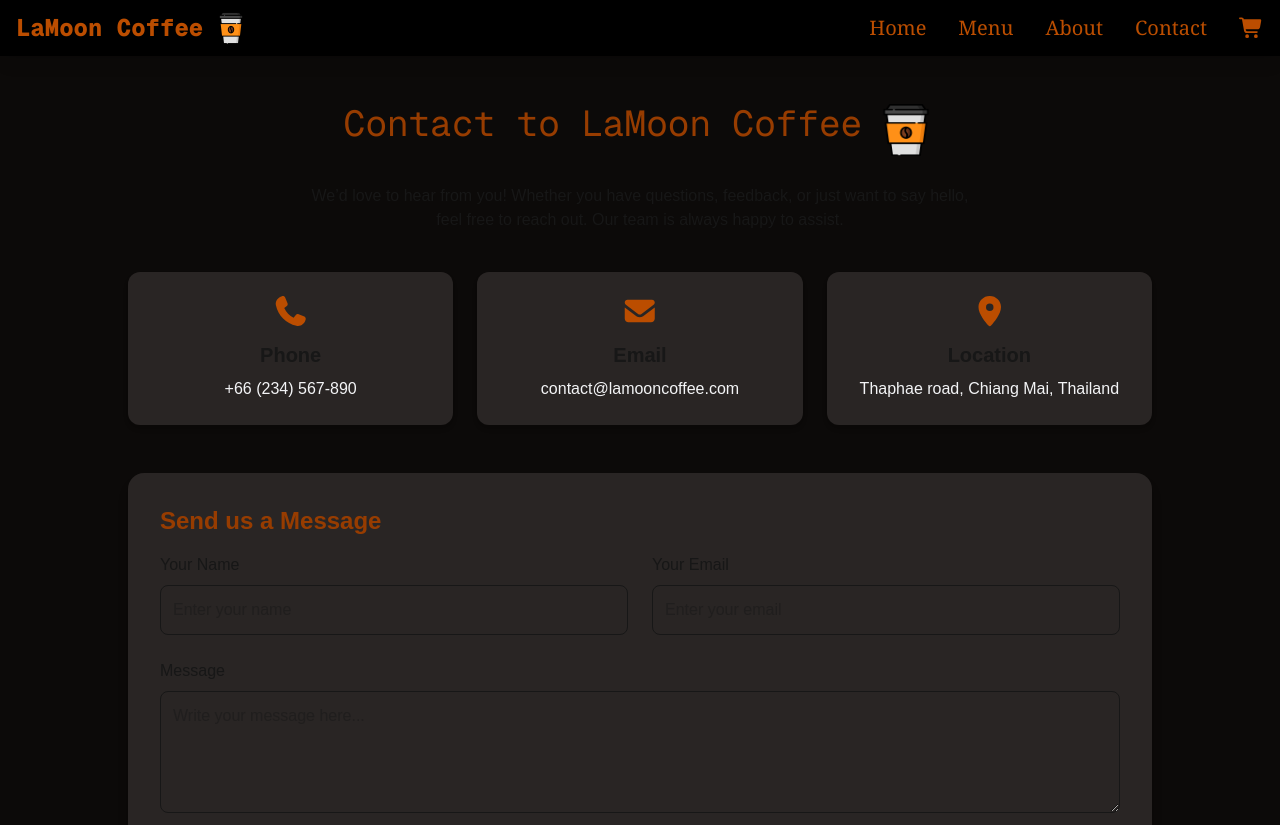
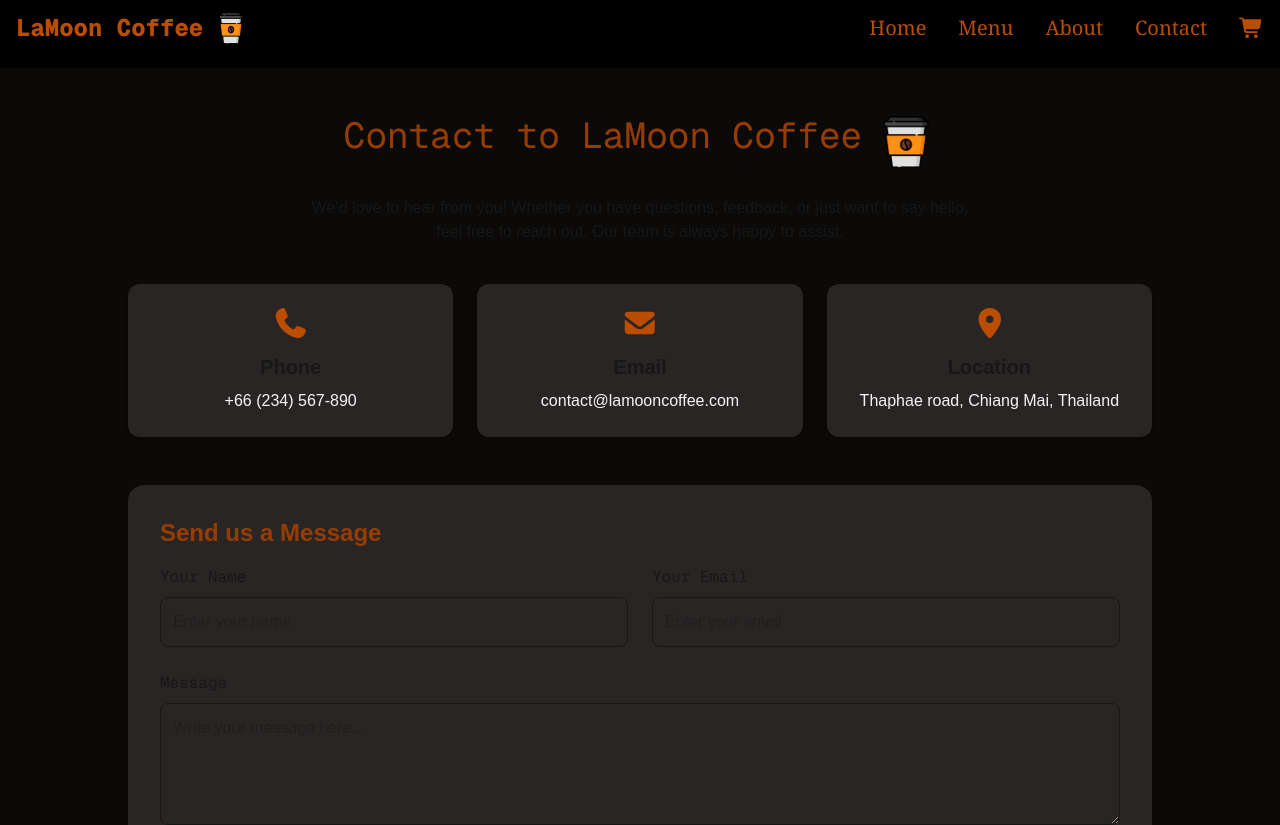
Before and after one commit to aung-min-khant123/amk-final-project, a Next.js app: page /contact in a window 1280 px wide. Shown: the top 825 px of the page. Built offline with nearby package versions, Linux system fonts and the light colour scheme.

Commit message:
backdrop filter

```diff
--- a/src/app/components/NavBar.jsx
+++ b/src/app/components/NavBar.jsx
@@ -10,7 +10,11 @@ export default function NavBar() {
   const totalQuantity = useSelector((state) => state.cart.totalQuantity);
 
   return (
-    <nav className="bg-black shadow-lg sticky top-0 z-50">
+    <nav
+  className={`bg-white/5 backdrop-blur-xl md:bg-black shadow-lg sticky top-0 z-50 md:h-17 transition-all duration-300
+  ${isOpen ? "h-65" : "h-auto"} md:h-17`}
+>
+
        <div className="container mx-auto px-4 py-3 flex justify-between items-center">
         <Link href="/" className="text-2xl font-extrabold text-amber-700 font-mono">
           <div className="flex justify-center gap-3">
@@ -71,8 +75,8 @@ export default function NavBar() {
       </div>
 
       {isOpen && (
-        <div className="md:hidden bg-stone-300/50 backdrop-blur-2xl shadow-lg flex justify-center mx-2.5 mb-3 rounded-xl">
-          <ul className="flex flex-col space-y-2 py-3 px-5 text-white font-serif">
+        <div className="md:hidden bg-white/5 backdrop-blur-lg shadow-lg flex justify-center mx-2.5 my-5 rounded-xl">
+          <ul className="flex flex-col space-y-3.5 py-3 px-5 text-gray-100 font-mono">
             <li>
               <Link href="/">Home</Link>
             </li>
--- a/src/app/contact/page.jsx
+++ b/src/app/contact/page.jsx
@@ -56,7 +56,7 @@ export default function ContactPage() {
           <form className="grid grid-cols-1 md:grid-cols-2 gap-6">
 
             <div className="flex flex-col">
-              <label className="font-medium">Your Name</label>
+              <label className="font-mono">Your Name</label>
               <input
                 type="text"
                 className="mt-2 p-3 border rounded-lg focus:outline-none focus:ring-2 focus:ring-amber-700"
@@ -66,7 +66,7 @@ export default function ContactPage() {
 
 
             <div className="flex flex-col">
-              <label className="font-medium">Your Email</label>
+              <label className="font-mono">Your Email</label>
               <input
                 type="email"
                 className="mt-2 p-3 border rounded-lg focus:outline-none focus:ring-2 focus:ring-amber-700"
@@ -76,7 +76,7 @@ export default function ContactPage() {
 
 
             <div className="flex flex-col md:col-span-2">
-              <label className="font-medium">Message</label>
+              <label className="font-mono">Message</label>
               <textarea
                 rows="4"
                 className="mt-2 p-3 border rounded-lg focus:outline-none focus:ring-2 focus:ring-amber-700"
```
